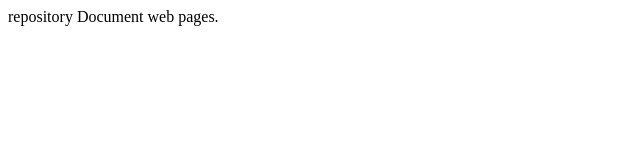
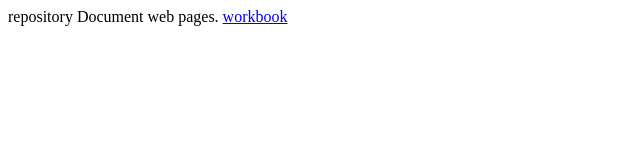
Before and after one commit to fbncc/Documents, a plain HTML site: page index.html in a window 1280 px wide. Shown: the full height of the page, 0-640 px from the left. Drawn offline with Linux system fonts and the light colour scheme.

Commit message:
workbook-mathへのリンク変更

```diff
--- a/index.html
+++ b/index.html
@@ -1,2 +1,2 @@
 repository Document web pages.
-<a href="https://fbncc.github.io/Documents/workbbok-math.html>workbook</a>
+<a href="workbbok-math.html">workbook</a>
```
